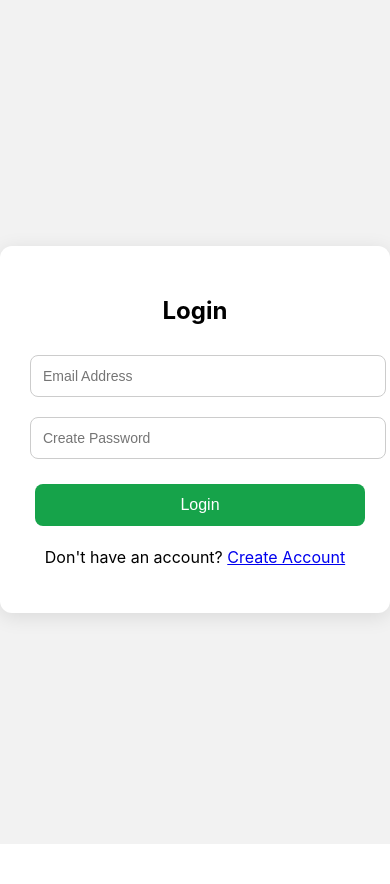
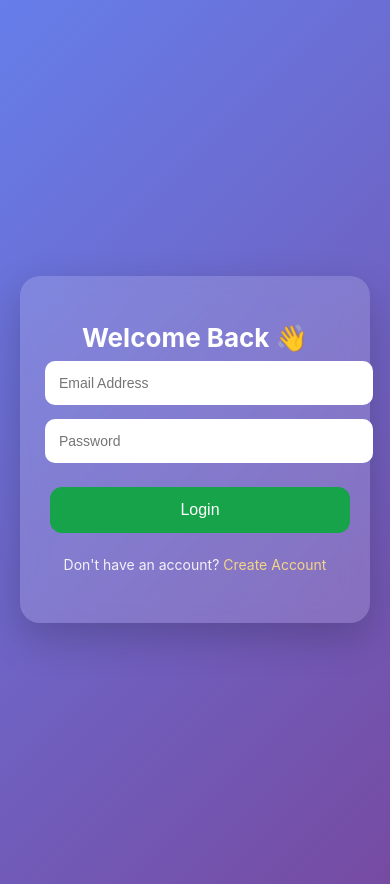
Before and after one commit to Athisankar-ssk/new_repo, a React (Create React App) app in the folder frontend/: page /login in a window 390 px wide. Before the commit the page ends 844 px from the top, so only its background shows below. Built offline with nearby package versions, Linux system fonts and the light colour scheme.

Commit message:
Add attractive login and signup UI

```diff
--- a/frontend/src/index.css
+++ b/frontend/src/index.css
@@ -1,24 +1,31 @@
 body {
   margin: 0;
-  font-family: -apple-system, BlinkMacSystemFont, 'Segoe UI', 'Roboto', 'Oxygen',
-    'Ubuntu', 'Cantarell', 'Fira Sans', 'Droid Sans', 'Helvetica Neue',
-    sans-serif;
-  -webkit-font-smoothing: antialiased;
-  -moz-osx-font-smoothing: grayscale;
+  font-family: "Inter", system-ui, sans-serif;
+  background: #f4f6f9;
+  color: #333;
 }
 
-code {
-  font-family: source-code-pro, Menlo, Monaco, Consolas, 'Courier New',
-    monospace;
+.container {
+  padding: 40px 20px;
 }
 
-body.dark {
-  background: #121212;
-  color: white;
+.card {
+  background: white;
+  border-radius: 18px;
+  padding: 25px;
+  box-shadow: 0 10px 25px rgba(0,0,0,0.12);
 }
 
-body.dark .profile-card,
-body.dark .settings-card {
-  background: #1e1e1e;
+button {
+  background: #4a90e2;
   color: white;
+  border: none;
+  border-radius: 12px;
+  padding: 12px 18px;
+  font-size: 15px;
+  cursor: pointer;
 }
+
+button:hover {
+  background: #357bd8;
+}
--- a/frontend/src/pages/Auth.css
+++ b/frontend/src/pages/Auth.css
@@ -1,61 +1,85 @@
-.auth-container {
-  height: 100vh;
+/* ===== AUTH BACKGROUND ===== */
+.auth-bg {
+  min-height: 100vh;
   display: flex;
+  align-items: center;
   justify-content: center;
-  align-items: center;
-  background: #f2f2f2;
+  background: linear-gradient(135deg, #667eea, #764ba2);
+  padding: 20px;
 }
 
+/* ===== GLASS CARD ===== */
 .auth-card {
-  width: 350px;
+  width: 100%;
+  max-width: 380px;
   padding: 30px;
-  background: white;
-  border-radius: 12px;
-  box-shadow: 0px 4px 20px rgba(0,0,0,0.1);
+  border-radius: 20px;
+  background: rgba(255, 255, 255, 0.15);
+  backdrop-filter: blur(12px);
+  box-shadow: 0 15px 40px rgba(0, 0, 0, 0.2);
+  color: white;
   text-align: center;
 }
 
+/* ===== TEXT ===== */
 .auth-card h2 {
-  margin-bottom: 20px;
-  font-size: 24px;
+  margin-bottom: 8px;
+  font-size: 26px;
 }
 
+.auth-card p {
+  margin-bottom: 25px;
+  font-size: 14px;
+  opacity: 0.9;
+}
+
+/* ===== INPUTS ===== */
 .auth-card input {
   width: 100%;
-  padding: 12px;
-  margin: 10px 0;
-  border-radius: 8px;
-  border: 1px solid #ccc;
+  padding: 14px;
+  margin-bottom: 14px;
+  border-radius: 10px;
+  border: none;
+  outline: none;
+  font-size: 14px;
 }
 
-.btn-auth {
+/* ===== BUTTON ===== */
+.auth-card button {
   width: 100%;
-  padding: 12px;
-  margin-top: 15px;
-  background: #4a90e2;
+  padding: 14px;
+  margin-top: 10px;
+  border-radius: 12px;
+  border: none;
+  background: #22a447;
   color: white;
-  border: none;
-  border-radius: 8px;
+  font-size: 16px;
   cursor: pointer;
-  font-size: 16px;
 }
 
-.btn-auth:hover {
-  background: #357ab8;
+.auth-card button:hover {
+  background: #1b8c3c;
 }
 
-.msg {
-  color: red;
+/* ===== LINKS ===== */
+.auth-link {
+  display: block;
+  margin-top: 18px;
   font-size: 14px;
-  margin-bottom: 10px;
 }
 
-/* Hide Microsoft Edge & Chrome password reveal popup */
-input[type="password"]::-ms-reveal,
-input[type="password"]::-ms-clear {
-  display: none;
+.auth-link a {
+  color: #ffe082;
+  text-decoration: none;
 }
 
-input[type="password"] {
-  -webkit-text-security: disc !important; /* Force hidden characters */
+.auth-link a:hover {
+  text-decoration: underline;
 }
+
+/* ===== RESPONSIVE ===== */
+@media (max-width: 400px) {
+  .auth-card {
+    padding: 25px;
+  }
+}
--- a/frontend/src/pages/Home.css
+++ b/frontend/src/pages/Home.css
@@ -1,52 +1,64 @@
 .home-container {
-  padding: 30px;
-  background: #f0f2f5;
+  padding: 40px 20px;
+  background: #f4f6f9;
   min-height: 100vh;
 }
 
-/* Welcome Box */
-.welcome-box {
+.home-container h1 {
+  font-size: 28px;
+}
+
+.subtitle {
+  color: #555;
+  margin-bottom: 25px;
+}
+
+/* STATS */
+.stats-grid {
+  display: grid;
+  grid-template-columns: repeat(auto-fit, minmax(180px, 1fr));
+  gap: 20px;
+  margin-bottom: 30px;
+}
+
+.stat-card {
   background: white;
   padding: 25px;
-  border-radius: 12px;
-  box-shadow: 0 4px 12px rgba(0,0,0,0.08);
+  border-radius: 16px;
+  box-shadow: 0 8px 20px rgba(0,0,0,0.1);
   text-align: center;
 }
 
-/* Responsive Card Grid */
-.card-grid {
-  margin-top: 30px;
-  display: grid;
-  grid-template-columns: repeat(auto-fit, minmax(240px, 1fr));
-  gap: 20px;
+.stat-card h2 {
+  font-size: 32px;
+  margin: 0;
 }
 
-.card {
-  background: white;
-  padding: 20px;
-  border-radius: 12px;
-  text-align: center;
-  box-shadow: 0 3px 10px rgba(0,0,0,0.1);
-  transition: 0.3s;
+.stat-card.completed {
+  border-top: 5px solid #22a447;
 }
 
-.card:hover {
-  transform: translateY(-5px);
+.stat-card.pending {
+  border-top: 5px solid #ff9800;
 }
 
-/* TABLET FIX */
-@media (max-width: 992px) {
-  .home-container {
-    padding: 20px;
-  }
+/* QUICK ACTIONS */
+.quick-actions {
+  display: flex;
+  gap: 15px;
+  flex-wrap: wrap;
 }
 
-/* MOBILE FIX */
-@media (max-width: 576px) {
-  .welcome-box h1 {
-    font-size: 22px;
-  }
-  .card-grid {
-    grid-template-columns: 1fr;
-  }
+.quick-actions button {
+  padding: 14px 20px;
+  background: #4a90e2;
+  color: white;
+  border: none;
+  border-radius: 12px;
+  cursor: pointer;
+  font-size: 15px;
 }
+
+.quick-actions button:hover {
+  background: #357bd8;
+}
--- a/frontend/src/pages/Home.jsx
+++ b/frontend/src/pages/Home.jsx
@@ -1,45 +1,62 @@
-
+import { useEffect, useState } from "react";
+import api from "../services/api";
 import "./Home.css";
-import { useEffect, useState } from "react";
 
 export default function Home() {
-  const [userName, setUserName] = useState("");
+  const [stats, setStats] = useState({
+    total: 0,
+    completed: 0,
+    pending: 0
+  });
+
+  const user = JSON.parse(localStorage.getItem("user"));
+  const token = localStorage.getItem("token");
 
   useEffect(() => {
-    const storedUser = localStorage.getItem("user");
-    if (storedUser) {
-      const userObj = JSON.parse(storedUser);
-      setUserName(userObj.name);
-    }
+    api
+      .get("/tasks", { headers: { Authorization: token } })
+      .then((res) => {
+        const tasks = res.data;
+        setStats({
+          total: tasks.length,
+          completed: tasks.filter((t) => t.completed).length,
+          pending: tasks.filter((t) => !t.completed).length
+        });
+      });
   }, []);
 
   return (
-    <>
+    <div className="home-container">
+      {/* HEADER */}
+      <h1>Welcome, {user?.name} 👋</h1>
+      <p className="subtitle">
+        Manage your daily tasks efficiently
+      </p>
 
-
-      <div className="home-container">
-        <div className="welcome-box">
-          <h1>Welcome {userName ? userName : "User"} 👋</h1>
-          <p>Your account is successfully logged in account.</p>
+      {/* STATS */}
+      <div className="stats-grid">
+        <div className="stat-card">
+          <h2>{stats.total}</h2>
+          <p>Total Tasks</p>
         </div>
 
-        <div className="card-grid">
-          <div className="card">
-            <h3>Profile</h3>
-            <p>View and manage your account details.</p>
-          </div>
+        <div className="stat-card completed">
+          <h2>{stats.completed}</h2>
+          <p>Completed</p>
+        </div>
 
-          <div className="card">
-            <h3>Tasks</h3>
-            <p>Organize your daily activities easily.</p>
-          </div>
-
-          <div className="card">
-            <h3>Settings</h3>
-            <p>Customize your app experience.</p>
-          </div>
+        <div className="stat-card pending">
+          <h2>{stats.pending}</h2>
+          <p>Pending</p>
         </div>
       </div>
-    </>
+
+      {/* QUICK ACTIONS */}
+      <div className="quick-actions">
+        <button>Create Task</button>
+        <button>View Tasks</button>
+        <button>Profile</button>
+      </div>
+    </div>
   );
 }
--- a/frontend/src/pages/Login.jsx
+++ b/frontend/src/pages/Login.jsx
@@ -1,7 +1,7 @@
 import { useState } from "react";
 import api from "../services/api";
 import { Link, useNavigate } from "react-router-dom";
-import "./Auth.css"; // same CSS file as Register
+import "./Auth.css";
 
 export default function Login() {
   const navigate = useNavigate();
@@ -23,7 +23,6 @@ export default function Login() {
     try {
       const res = await api.post("/auth/login", form);
 
-      // save token
       localStorage.setItem("token", res.data.token);
       localStorage.setItem("user", JSON.stringify(res.data.user));
 
@@ -35,9 +34,9 @@ localStorage.setItem("user", JSON.stringify(res.data.user));
   };
 
   return (
-    <div className="auth-container">
+    <div className="auth-bg"> {/* 🔥 THIS LINE FIXES UI */}
       <form className="auth-card" onSubmit={handleSubmit}>
-        <h2>Login</h2>
+        <h2>Welcome Back 👋</h2>
 
         {message && <p className="msg">{message}</p>}
 
@@ -52,18 +51,17 @@ localStorage.setItem("user", JSON.stringify(res.data.user));
         <input
           type="password"
           name="password"
-  placeholder="Create Password"
+          placeholder="Password"
           onChange={handleChange}
-  autoComplete="new-password"   // <-- add this
+          autoComplete="current-password"
           required
         />
-
 
         <button type="submit" className="btn-auth">
           Login
         </button>
 
-        <p>
+        <p className="auth-link">
           Don't have an account?{" "}
           <Link to="/register">Create Account</Link>
         </p>
--- a/frontend/src/pages/Register.jsx
+++ b/frontend/src/pages/Register.jsx
@@ -29,19 +29,16 @@ export default function Register() {
       await api.post("/auth/register", form);
       setMessage("Signup Successful! Redirecting to login...");
 
-      setTimeout(() => {
-        navigate("/login"); // 👉 redirect to login page
-      }, 1500);
-
+      setTimeout(() => navigate("/login"), 1500);
     } catch (err) {
       setMessage(err.response?.data?.msg || "Signup failed");
     }
   };
 
   return (
-    <div className="auth-container">
+    <div className="auth-bg"> {/* 🔥 IMPORTANT FIX */}
       <form className="auth-card" onSubmit={handleSubmit}>
-        <h2>Create Account</h2>
+        <h2>Create Account </h2>
 
         {message && <p className="msg">{message}</p>}
 
@@ -66,17 +63,17 @@ export default function Register() {
           name="password"
           placeholder="Create Password"
           onChange={handleChange}
-  autoComplete="new-password"   // <-- add this
+          autoComplete="new-password"
           required
         />
-
 
         <button type="submit" className="btn-auth">
           Sign Up
         </button>
 
-        <p>
-          Already have an account? <Link to="/login">Login here</Link>
+        <p className="auth-link">
+          Already have an account?{" "}
+          <Link to="/login">Login here</Link>
         </p>
       </form>
     </div>
```
Also changed, not shown: 1 other file (tests, documents, lock files or other folders). Lines whose indentation alone changed are shown as unchanged.
